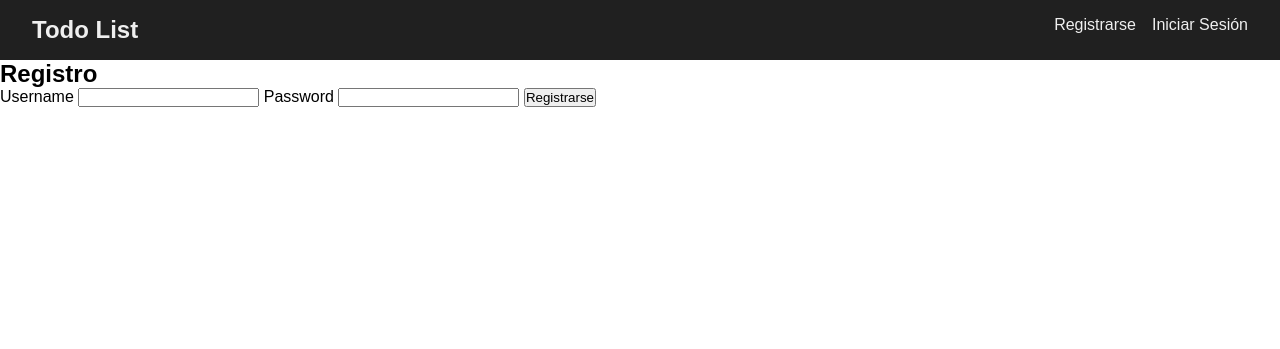
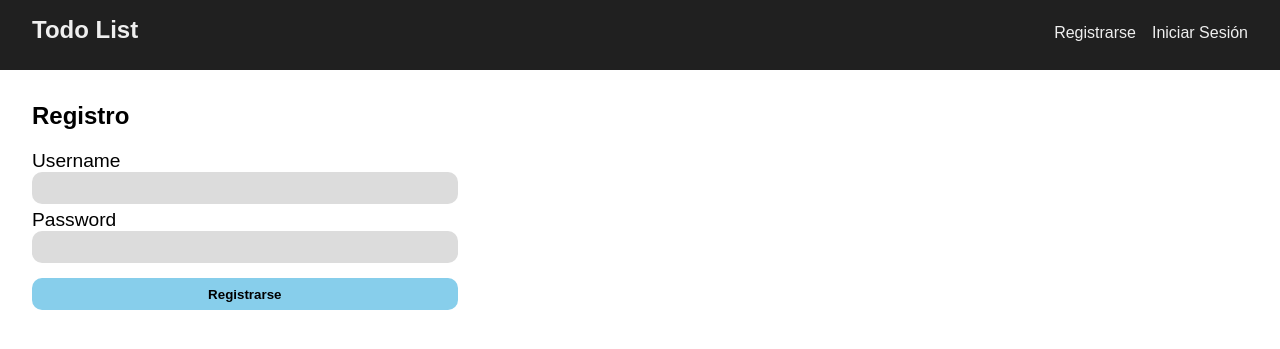
Before and after one commit to samricodev/FlaskTodo, a Flask app: page /auth/register in a window 1280 px wide. Shown: the top 349 px of the page. Run offline with Flask 2, Linux system fonts and the light colour scheme; some web fonts are replaced.

Commit message:
final styles added

```diff
--- a/todo/static/styles.css
+++ b/todo/static/styles.css
@@ -8,11 +8,16 @@ body {
     font-family: 'Euclid Circular A', sans-serif;
 }
 
+h1 {
+    margin-bottom: 10px;
+}
+
 .navbar {
     background-color: #202020;
     color: #efefef;
     display: flex;
     justify-content: space-between;
+    align-items: baseline;
     padding: 1rem 2rem;
 }
 
@@ -38,3 +43,82 @@ body {
 .navbar ul li a:hover {
     color: skyblue;
 }
+
+.content {
+    margin: 2rem;
+}
+
+form {
+    width: 35%;
+    margin-right:50%;
+    margin-top: 20px;
+    display: flex;
+    flex-direction: column;
+}
+
+form input {
+    background-color: gainsboro;
+    border-radius: 10px;
+    height: 2rem;
+    margin-bottom: 5px;
+    border: none;
+}
+
+form label {
+    font-size: larger;
+}
+
+ul {
+    list-style: none;
+}
+
+.todo {
+    margin: 10px 0px 10px 0px;
+}
+
+.about {
+    margin-bottom: 15px;
+}
+
+.btn {
+    background-color: skyblue;
+    border-radius: 10px;
+    font-weight: bold;
+    margin-top: 10px;
+    border: none;
+    padding: 5px;
+    width: auto;
+}
+
+.action-create {
+    background-color: green;
+    text-decoration: none;
+    border-radius: 10px;
+    font-weight: bold;
+    margin: 10px 0px 10px 0;
+    border: none;
+    color: #eee;
+    padding: 5px;
+    width: auto;
+}
+
+.action-edit {
+    background-color: orange;
+    text-decoration: none;
+    border-radius: 10px;
+    font-weight: bold;
+    margin: 20px 0px 10px 0;
+    border: none;
+    color: #000;
+    padding: 5px;
+    width: auto;
+}
+
+.danger {
+    background-color: red;
+    color: #000;
+}
+
+.save {
+    background-color: green;
+}
--- a/todo/templates/auth/login.html
+++ b/todo/templates/auth/login.html
@@ -1,5 +1,5 @@
 {% extends 'base.html' %}
-
+<link rel="stylesheet" href="{{ url_for('static',filename='styles.css') }}">
 {% block header %}
 <h1>{% block title %}Iniciar sesión{% endblock %}</h1>
 {% endblock %}
@@ -10,6 +10,6 @@
         <input name="username" id="username"  required/>
         <label for="password">Password</label>
         <input name="password" id="password"  required/>
-        <input type="submit" value="Iniciar sesión" />
+        <input type="submit" value="Iniciar sesión" class="btn"/>
     </form>
 {%  endblock %}
--- a/todo/templates/auth/register.html
+++ b/todo/templates/auth/register.html
@@ -1,5 +1,5 @@
 {% extends 'base.html' %}
-
+<link rel="stylesheet" href="{{ url_for('static',filename='styles.css') }}">
 {% block header %}
     <h1>{% block title %}Registro{% endblock %}</h1>
 {% endblock %}
@@ -10,6 +10,6 @@
         <input name="username" id="username"  required/>
         <label for="password">Password</label>
         <input name="password" id="password"  required/>
-        <input type="submit" value="Registrarse" />
+        <input type="submit" value="Registrarse" class="btn"/>
     </form>
 {%  endblock %}
--- a/todo/templates/todo/create.html
+++ b/todo/templates/todo/create.html
@@ -1,5 +1,5 @@
 {% extends 'base.html' %}
-
+<link rel="stylesheet" href="{{ url_for('static',filename='styles.css') }}">
 {% block header %}
     <h1>{% block title %} Nuevo Todo{% endblock %}</h1>
 {% endblock  %}
@@ -8,6 +8,6 @@
     <form method="post">
         <label for="description">Descripción</label>
         <input name="description" id="description" required />
-        <input type="submit" value="Guardar" />
+        <input type="submit" value="Guardar" class="action-create"/>
     </form>
 {% endblock  %}
--- a/todo/templates/todo/index.html
+++ b/todo/templates/todo/index.html
@@ -1,9 +1,9 @@
 {% extends 'base.html' %}
-
+<link rel="stylesheet" href="{{ url_for('static',filename='styles.css') }}">
 {% block header %}
 <h1>{% block title %}Todos{% endblock %}</h1>
     {% if g.user %}
-        <a class="action" href="{{ url_for('todo.create') }}">Nuevo</a>
+        <a class="action-create" href="{{ url_for('todo.create') }}">Nuevo</a>
     {% endif %}
 {% endblock  %}}
 
@@ -22,7 +22,7 @@
                     <div class="about">
                         {{ todo['created_at'].strftime('%Y-%m-%d') }}
                     </div>
-                    <a class="action" href="{{ url_for('todo.update',id=todo['id']) }}">Editar</a>
+                    <a class="action-edit" href="{{ url_for('todo.update',id=todo['id']) }}">Editar</a>
                 </div>
             </li>
         {% if not loop.last%}
--- a/todo/templates/todo/update.html
+++ b/todo/templates/todo/update.html
@@ -1,5 +1,5 @@
 {% extends 'base.html' %}
-
+<link rel="stylesheet" href="{{ url_for('static',filename='styles.css') }}">
 {% block header %}
     <h1>{% block title %}Editar {{ todo['description'] }} {% endblock  %}</h1>
 {% endblock  %}
@@ -10,7 +10,7 @@
         <input name="description" id="description" value="{{ request.form['description'] or todo['description'] }}" required >
         <label for="completed">Completado</label>
         <input type="checkbox" name="completed" id="completed" {%if todo['completed'] == 1%} checked{% endif %} />
-        <input type="submit" value="Guardar" />
+        <input type="submit" value="Guardar" class="save" />
     </form>
     <form action="{{ url_for('todo.delete',id=todo['id'])}}" method="post" >
         <input class="danger" type="submit" value="Eliminar" onclick="return confirm('Estás seguro de querer eliminarlo?')" />
```
